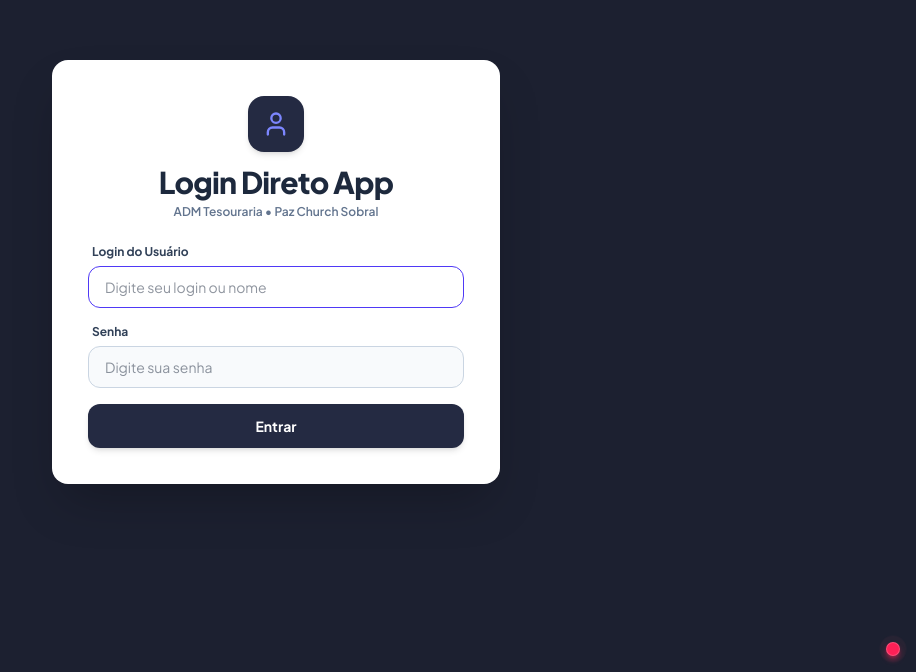
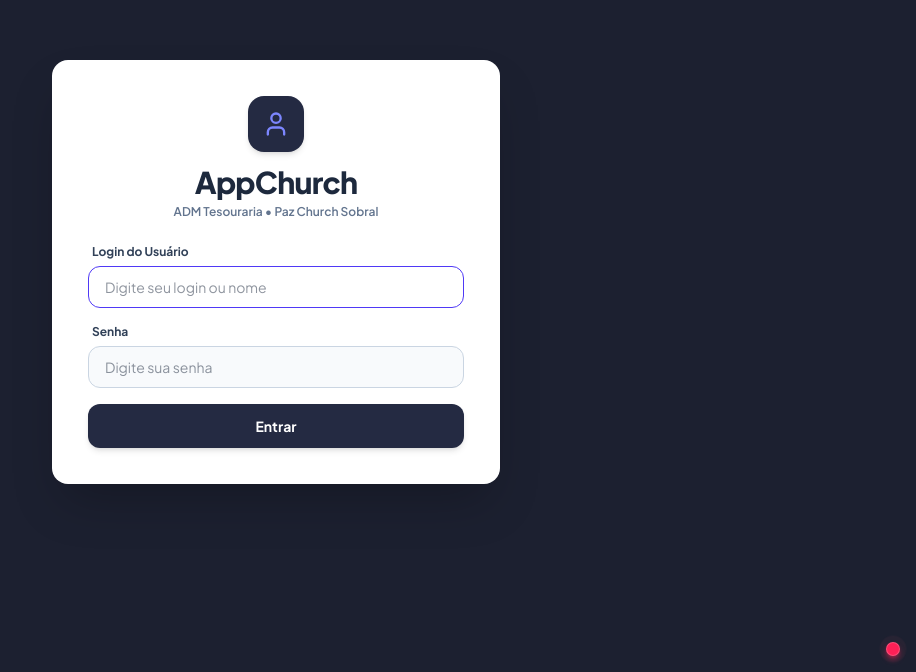
Before and after one commit to developer-appchurch/adm-appchurch, a React (Vite) app: page / in a window 1280 px wide. Shown: the part 128-800 px from the top of the page, without its empty margins (364-1280 px from the left). Built offline with nearby package versions, Linux system fonts and the light colour scheme; no server answers.

Commit message:
style(login): update application title to AppChurch

```diff
--- a/src/components/views/LoginView.tsx
+++ b/src/components/views/LoginView.tsx
@@ -124,7 +124,7 @@ export const LoginView: React.FC<LoginViewProps> = ({
             <User className="w-7 h-7" />
           </div>
           <h1 className="text-2xl sm:text-3xl font-black text-slate-800 tracking-tight">
-            Login Direto App
+            AppChurch
           </h1>
           <p className="text-xs font-semibold text-slate-500 mt-1">
             ADM Tesouraria • Paz Church Sobral
```
